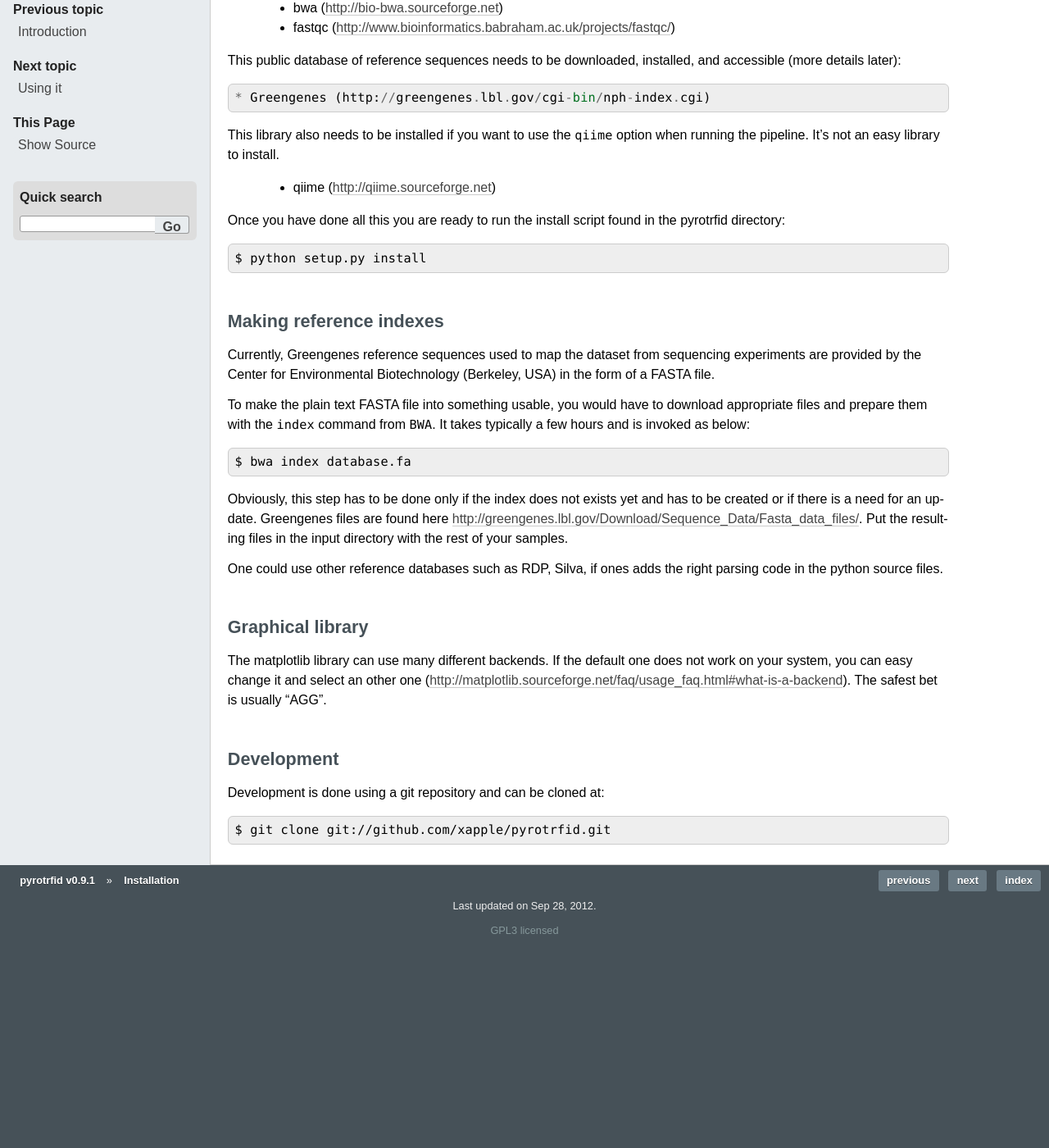
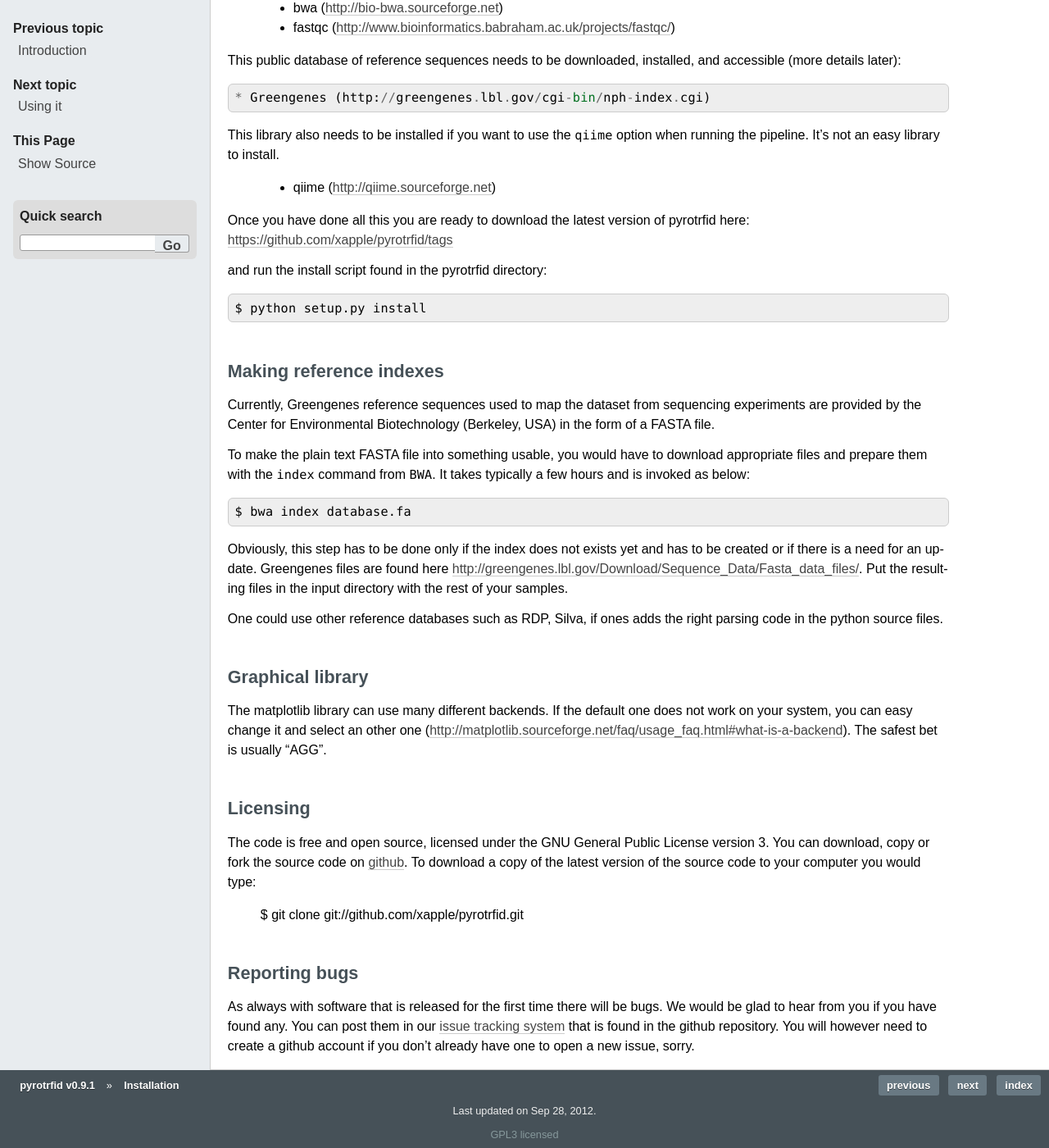
Before and after one commit to xapple/pyrotrfid, a Sphinx documentation site: the page built from doc/content/installation.rst, in a window 1280 px wide and 1400 px high, scrolled down 419 px. Shown: the whole window at 82% size. Built offline with Sphinx 7.4.7, drawn with Linux system fonts in a browser that asks for light colours; formulas are drawn with MathJax 3; the version number is read from the project's files by our own code; before the commit the page ends 1595 px from its top, so only the background shows below that; some of the changed text lies outside the part shown.

Commit message:
Adding some stuff to the documentation

```diff
--- a/doc/content/installation.rst
+++ b/doc/content/installation.rst
@@ -26,7 +26,9 @@ This library also needs to be installed if you want to use the ``qiime`` option
 
      * qiime (http://qiime.sourceforge.net)
 
-Once you have done all this you are ready to run the install script found in the pyrotrfid directory::
+Once you have done all this you are ready to download the latest version of pyrotrfid here: https://github.com/xapple/pyrotrfid/tags
+
+and run the install script found in the pyrotrfid directory::
 
     $ python setup.py install
 
@@ -46,8 +48,12 @@ Graphical library
 -----------------
 The matplotlib library can use many different backends. If the default one does not work on your system, you can easy change it and select an other one (http://matplotlib.sourceforge.net/faq/usage_faq.html#what-is-a-backend). The safest bet is usually "AGG".
 
-Development
------------
-Development is done using a git repository and can be cloned at::
+Licensing
+---------
+The code is free and open source, licensed under the GNU General Public License version 3. You can download, copy or fork the source code on `github <https://github.com/xapple/pyrotrfid>`_. To download a copy of the latest version of the source code to your computer you would type:
 
     $ git clone git://github.com/xapple/pyrotrfid.git
+
+Reporting bugs
+--------------
+As always with software that is released for the first time there will be bugs. We would be glad to hear from you if you have found any. You can post them in our `issue tracking system <https://github.com/xapple/pyrotrfid/issues>`_ that is found in the github repository. You will however need to create a github account if you don't already have one to open a new issue, sorry.
```
Also changed, not shown: other parts of doc/content/installation.rst (+1 -1 lines).
